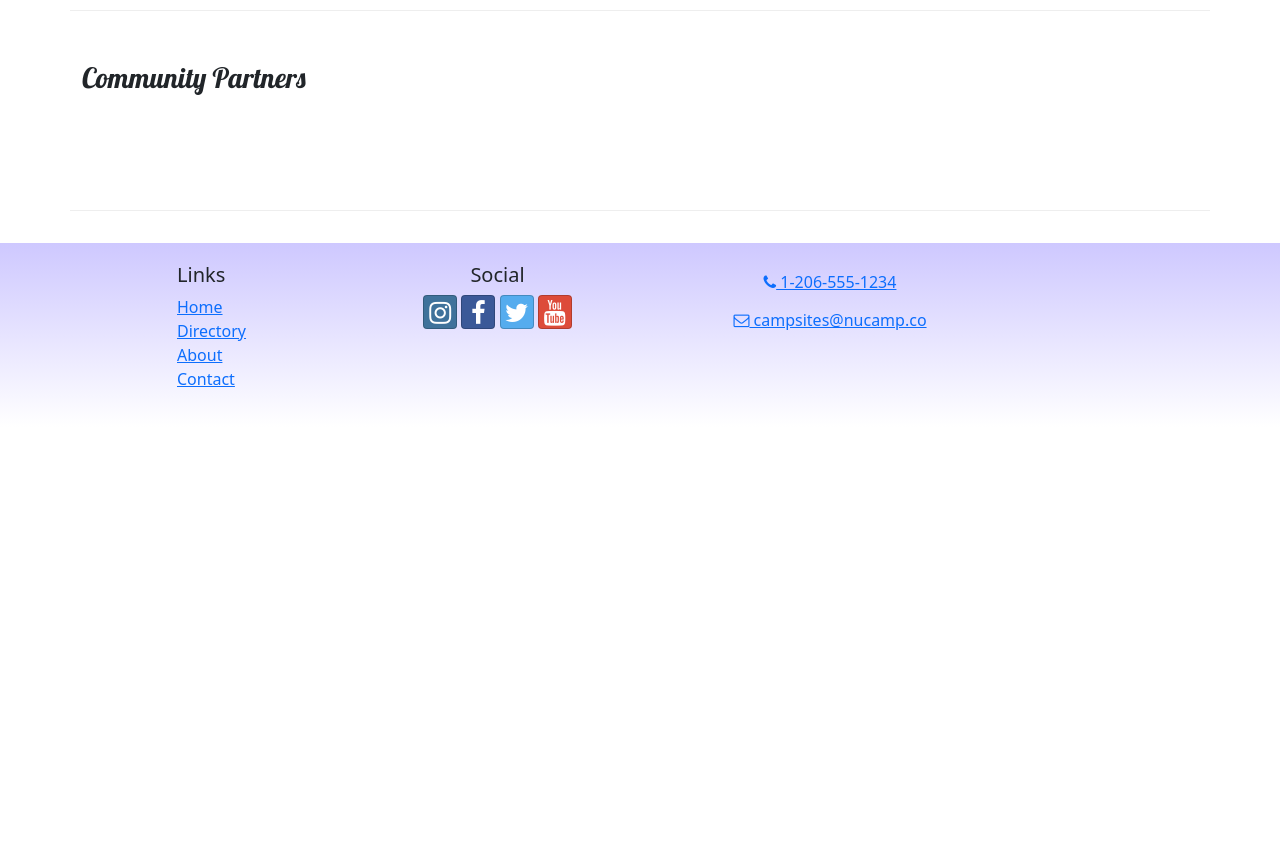
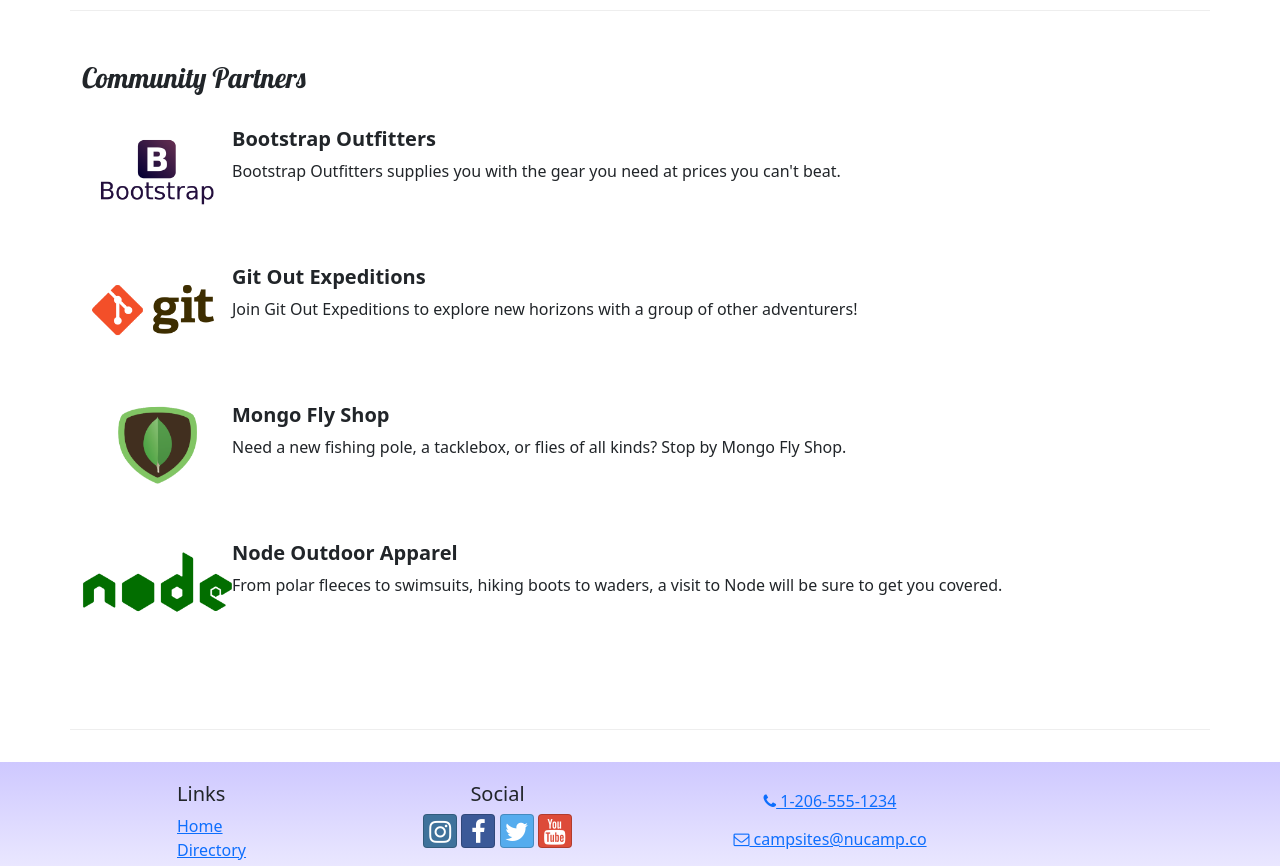
Before and after one commit to lendikriz13/react-nucampsite, a React (Create React App) app: page /about in a window 1280 px wide. Shown: the part 720-1586 px from the top of the page. Before the commit the page ends 1147 px from the top, so only its background shows below. Built offline with nearby package versions, Linux system fonts and the light colour scheme.

Commit message:
Added Partners to About Page

```diff
--- a/src/features/display/DisplayList.js
+++ b/src/features/display/DisplayList.js
@@ -2,9 +2,10 @@
 import DisplayCard from './DisplayCard';
 import { selectFeaturedCampsite } from '../campsites/campsitesSlice';
 import { selectFeaturedPromotion } from '../promotions/promotionsSlice';
+import { selectFeaturedPartner } from '../partners/partnersSlice';
 
 const DisplayList = () => {
-    const items = [selectFeaturedCampsite(), selectFeaturedPromotion()];
+    const items = [selectFeaturedCampsite(), selectFeaturedPromotion(), selectFeaturedPartner()];
 
     return (
         <Row>
--- /dev/null
+++ b/src/features/partners/Partner.js
@@ -0,0 +1,18 @@
+const Partner = ( {partner} ) => {
+    if (partner) {
+        const { image, name, description } = partner;
+        return (
+            <>
+                <img src={image} alt={name} style={{ width: '150px'}} />
+                <div>
+                    <h5 className='fw-bold'>{name}</h5>
+                    {description}
+                </div>
+            </>
+        );
+    }
+
+    return null;
+};
+
+export default Partner;
--- /dev/null
+++ b/src/features/partners/PartnersList.js
@@ -0,0 +1,21 @@
+import { Col } from 'reactstrap';
+import Partner from './Partner';
+import { selectAllPartners } from './partnersSlice';
+
+const PartnersList = () => {
+    const partners = selectAllPartners();
+
+    return (
+        <Col className='mt-4'>
+            {partners.map((partner) => {
+                return (
+                    <div className='d-flex mb-5' key={partner.id}>
+                        <Partner partner={partner} />
+                    </div>
+                );
+               })}
+        </Col>
+    );
+};
+
+export default PartnersList;
--- /dev/null
+++ b/src/features/partners/partnersSlice.js
@@ -0,0 +1,9 @@
+import { PARTNERS } from '../../app/shared/PARTNERS';
+
+export const selectAllPartners = () => {
+    return PARTNERS;
+};
+
+export const selectFeaturedPartner = () => {
+    return PARTNERS.find((partner) => partner.featured)
+};
--- a/src/pages/AboutPage.js
+++ b/src/pages/AboutPage.js
@@ -1,5 +1,6 @@
 import { Col, Row, Container, Card, CardBody, CardHeader } from 'reactstrap';
 import SubHeader from '../components/SubHeader';
+import PartnersList from '../features/partners/PartnersList';
 
 const AboutPage = () => {
     return (
@@ -63,6 +64,7 @@
                 <Col xs='12'>
                     <h3>Community Partners</h3>
                 </Col>
+                <PartnersList />
             </Row>
         </Container>
     );
```
